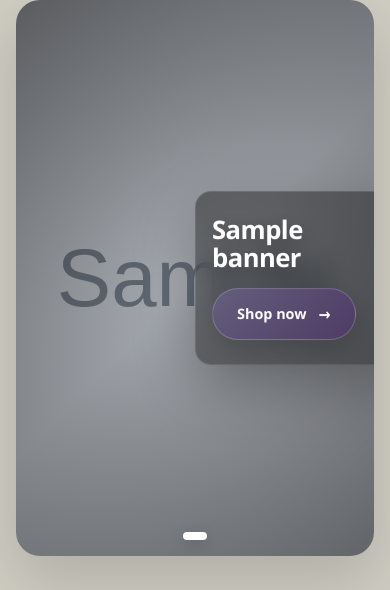
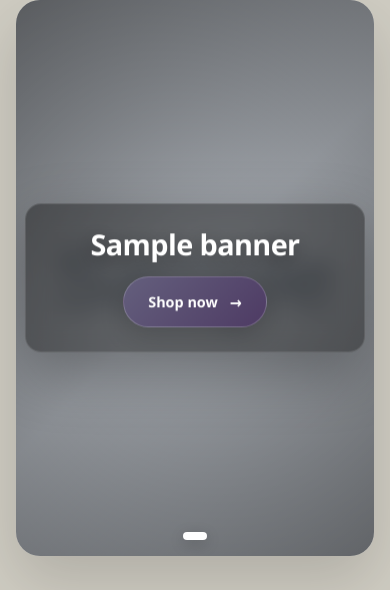
Before and after one commit to adel-8/The-Start, a Laravel app: page / in a window 390 px wide. Shown: the part 63-653 px from the top of the page. Run offline with Laravel 12, Linux system fonts and the light colour scheme; tables that the repository leaves empty hold one stand-in row (values such as "Sample post"); grey boxes marked "Sample" are stand-in pictures; style sheets or scripts are compiled from the project's sources; some libraries are stand-ins or nearby versions.

```diff
--- a/resources/css/home.css
+++ b/resources/css/home.css
@@ -620,20 +620,12 @@ body {
     }
 
     .hero-title {
-        font-size: 1.6rem;
+        font-size: 1.8rem;
         margin-bottom: 1rem;
     }
 
     .hero-content {
-        /* On small screens anchor the content to the right and occupy 60% width
-           so the background photo remains visible on the left. */
-        width: 60%;
-        max-width: none;
-        left: 50%;
-        right: 50%;
-        top: 50%;
-        transform: translateY(-50%);
-        text-align: left;
+        width: 95%;
     }
 
     .hero-content-backdrop {
```
